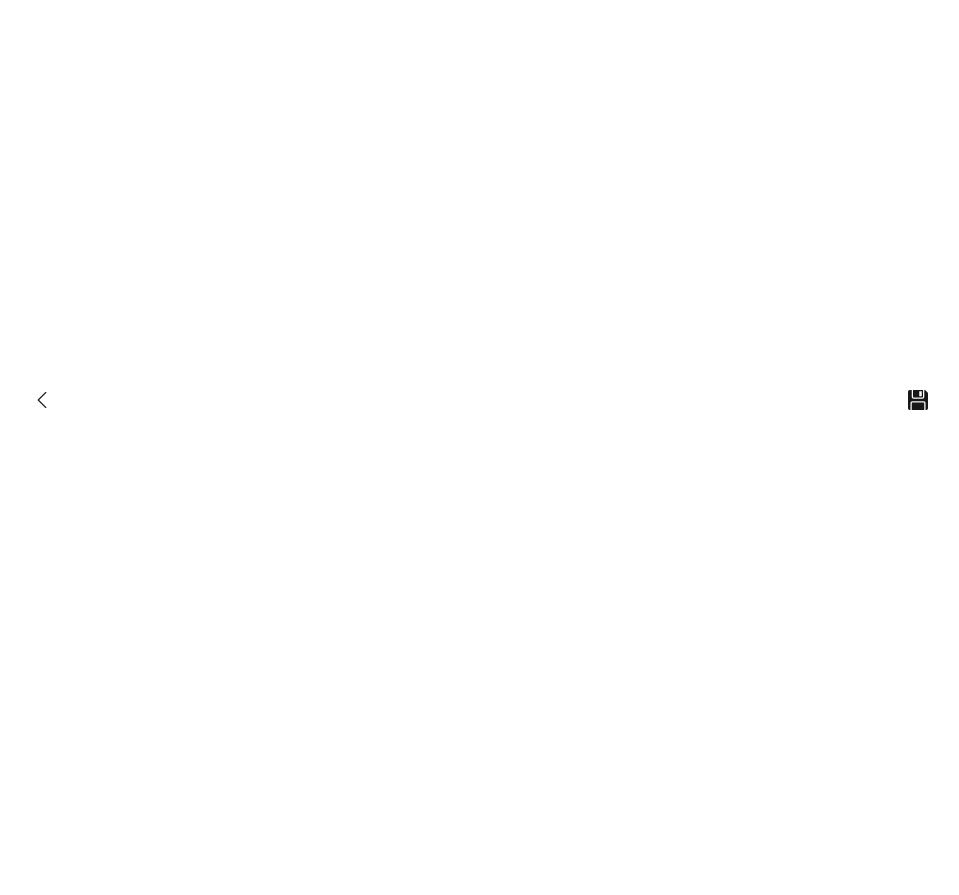
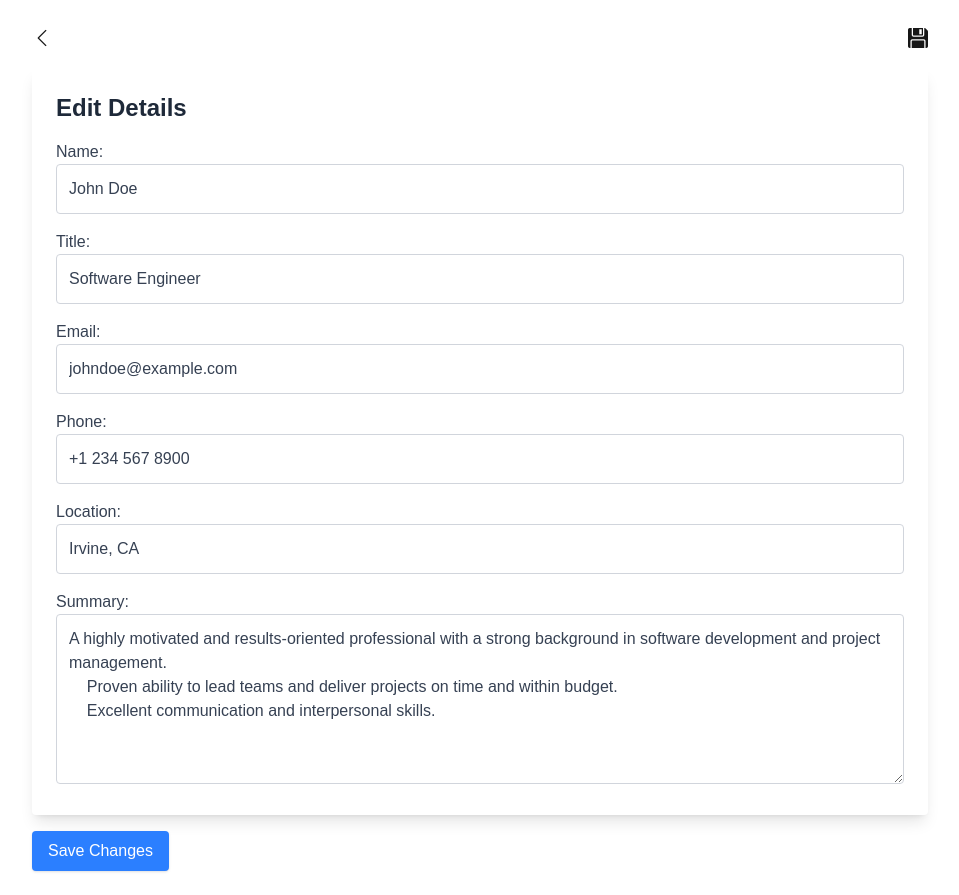
Before and after one commit to KiwiFunk/resume-builder, a Next.js app in the folder resume-app/: page /edit-details in a window 1280 px wide. Shown: the whole page, without its empty margins (160-1119 px from the left). Before the commit the page ends 800 px from the top, so only its background shows below. Built offline with nearby package versions, Linux system fonts and the light colour scheme.

Commit message:
Added basic form fields and styling to edit details-populated with contents of UserData

```diff
--- a/resume-app/src/app/edit-details/page.js
+++ b/resume-app/src/app/edit-details/page.js
@@ -2,6 +2,8 @@
 
 import { useRouter } from "next/navigation"; // Import useRouter for routing
 import data from "@/UserData"; // Import the user data
+
+const inputClasses = "w-full p-3 border border-gray-300 rounded text-gray-700 focus:outline-none focus:ring-2 focus:ring-blue-500 focus:border-blue-500";
 
 export default function EditDetailsPage() {
     const router = useRouter(); // Initialize the router
@@ -23,9 +25,54 @@ export default function EditDetailsPage() {
                 >
                     <i className="bi bi-floppy-fill text-xl"></i>
                 </button>
+            </div>
+
+            {/* Form populated with data from UserData.js */}
+            <form className="w-full max-w-4xl">
+                <div className="mt-4 p-6 bg-white rounded shadow-lg w-full max-w-4xl">
+                    <h2 className="text-2xl font-bold text-gray-800">Edit Details</h2>
+
+                    {/* Contact Information */}
+                    <div className="mt-4">
+                        <label htmlFor="name" className="block text-gray-700">Name:</label>
+                        <input type="text" id="name" defaultValue={data.name} className={inputClasses} />
+                    </div>
+                    <div className="mt-4">
+                        <label htmlFor="title" className="block text-gray-700">Title:</label>
+                        <input type="text" id="title" defaultValue={data.title} className={inputClasses} />
+                    </div>
+                    <div className="mt-4">
+                        <label htmlFor="email" className="block text-gray-700">Email:</label>
+                        <input type="email" id="email" defaultValue={data.email} className={inputClasses} />
+                    </div>
+                    <div className="mt-4">
+                        <label htmlFor="phone" className="block text-gray-700">Phone:</label>
+                        <input type="text" id="phone" defaultValue={data.phone} className={inputClasses} />
+                    </div>
+                    <div className="mt-4">
+                        <label htmlFor="location" className="block text-gray-700">Location:</label>
+                        <input type="text" id="location" defaultValue={data.location} className={inputClasses} />
+                    </div>
+
+                    {/* Resume Summary */}
+                    <div className="mt-4">
+                        <label htmlFor="summary" className="block text-gray-700">Summary:</label>
+                        <textarea id="summary" defaultValue={data.summary} className={inputClasses} rows="6"></textarea>
+                    </div>
+
+                    {/* Social Media Links */}
+
+                    {/* Add more fields as needed */}
                 </div>
 
-            {/* Display form populated by UserData JSON to allow updating fields. */}
+                {/* Submit button */}
+                <button
+                    type="submit"
+                    className="mt-4 px-4 py-2 bg-blue-500 text-white rounded shadow hover:bg-blue-600 cursor-pointer"
+                >
+                    Save Changes
+                </button>
+            </form>
 
         </main>
     );
```
